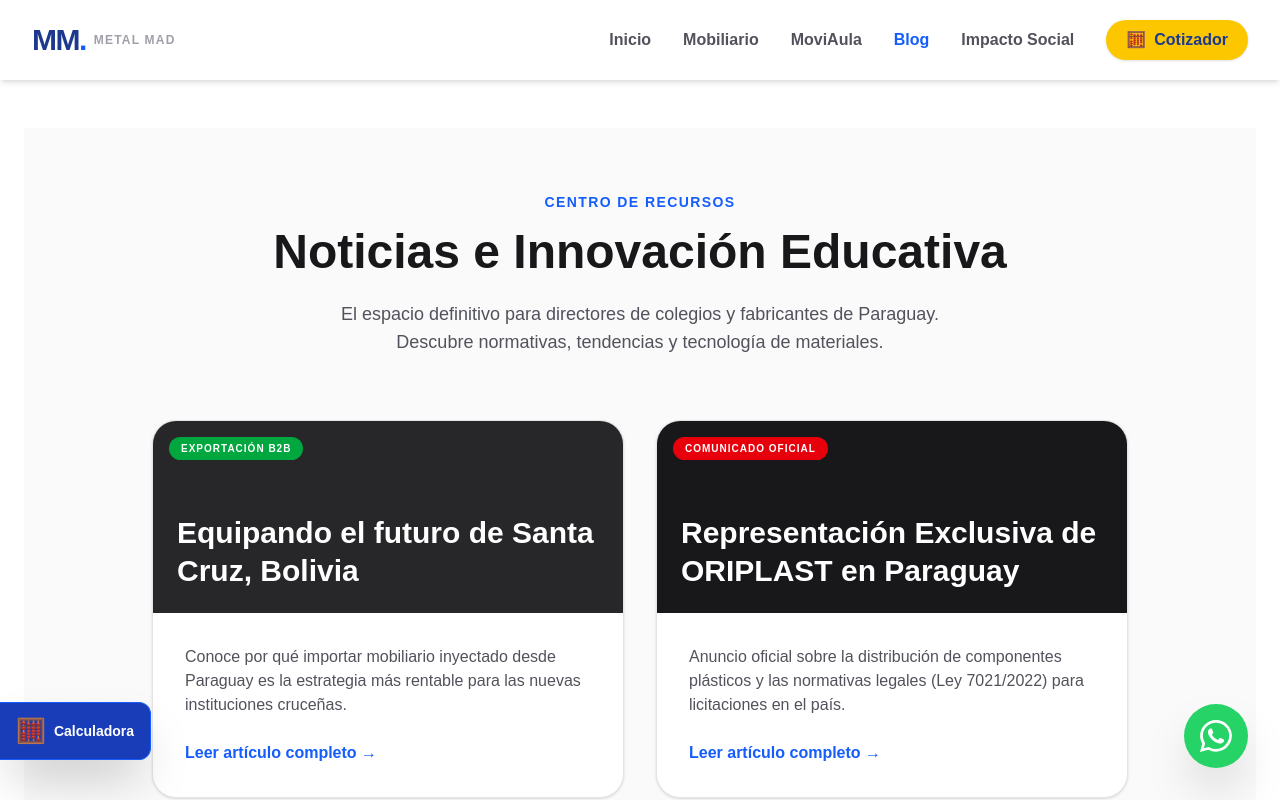
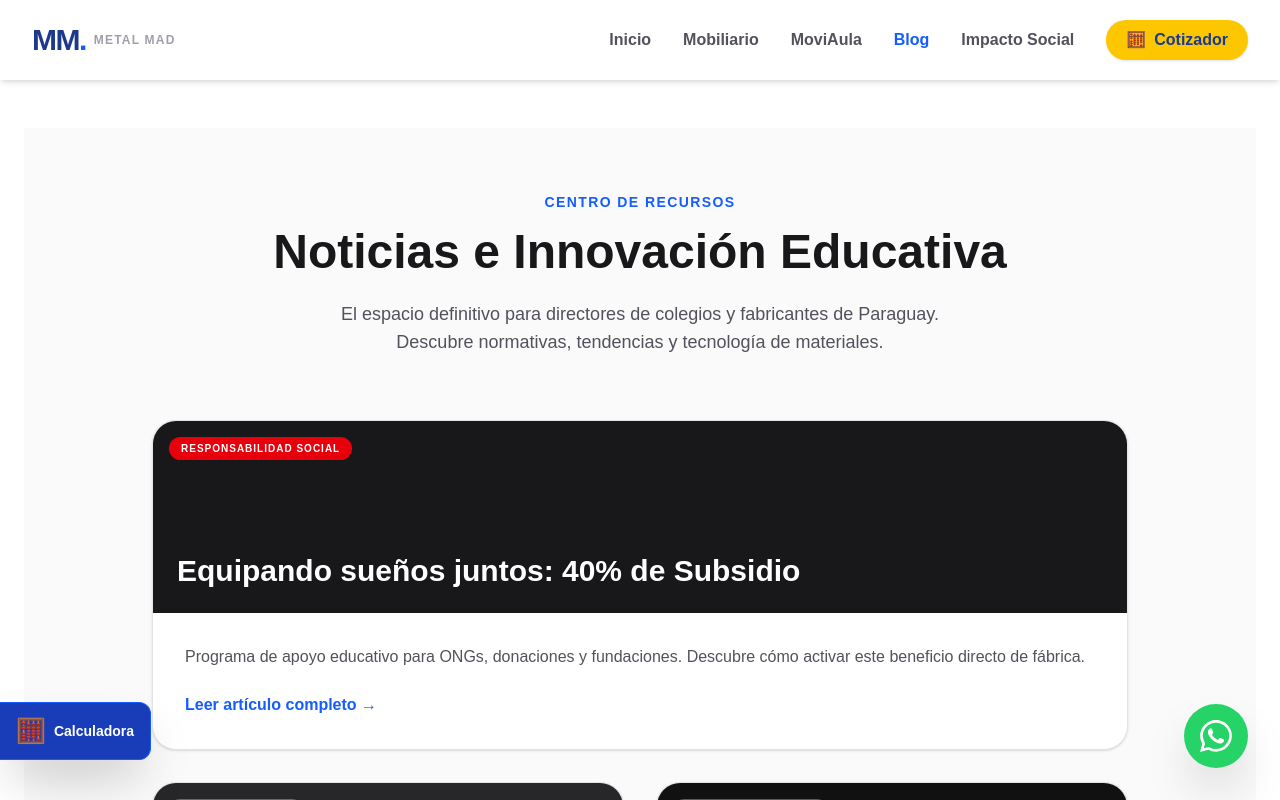
Before and after one commit to oscaramarilla/metal-mad-web, a Next.js app: page /blog in a window 1280 px wide. Shown: the top 800 px of the page. Built offline with nearby package versions, Linux system fonts and the light colour scheme.

Commit message:
Agregada tarjeta de Impacto Social al Blog

```diff
--- a/app/blog/page.tsx
+++ b/app/blog/page.tsx
@@ -8,6 +8,17 @@ export const metadata: Metadata = {
 
 const blogPosts = [
   {
+    href: "/impacto-social", // <-- Enlace inteligente directo a tu página solidaria
+    slug: "impacto-social",
+    tag: "Responsabilidad Social",
+    tagColor: "bg-red-600 text-white",
+    bgColor: "bg-zinc-900",
+    title: "Equipando sueños juntos: 40% de Subsidio",
+    description: "Programa de apoyo educativo para ONGs, donaciones y fundaciones. Descubre cómo activar este beneficio directo de fábrica.",
+    size: "grande" // Ocupa 2 columnas para que destaque al principio
+  },
+  {
+    href: "/blog/santa-cruz-bolivia",
     slug: "santa-cruz-bolivia",
     tag: "Exportación B2B",
     tagColor: "bg-green-600 text-white",
@@ -17,15 +28,17 @@ const blogPosts = [
     size: "normal"
   },
   {
+    href: "/blog/comunicado-oriplast",
     slug: "comunicado-oriplast",
     tag: "Comunicado Oficial",
-    tagColor: "bg-red-600 text-white",
-    bgColor: "bg-zinc-900",
+    tagColor: "bg-blue-600 text-white",
+    bgColor: "bg-[#111111]",
     title: "Representación Exclusiva de ORIPLAST en Paraguay",
     description: "Anuncio oficial sobre la distribución de componentes plásticos y las normativas legales (Ley 7021/2022) para licitaciones en el país.",
     size: "normal"
   },
   {
+    href: "/blog/adios-madera",
     slug: "adios-madera",
     tag: "Tecnología de Aula",
     tagColor: "bg-yellow-400 text-blue-900",
@@ -35,15 +48,17 @@ const blogPosts = [
     size: "normal"
   },
   {
+    href: "/blog/guia-licitadores",
     slug: "guia-licitadores",
     tag: "DNCP y Licitaciones",
     tagColor: "bg-yellow-400 text-zinc-900",
-    bgColor: "bg-[#111111]",
+    bgColor: "bg-zinc-800",
     title: "Guía para Licitadores: Evita el rechazo de tu oferta",
     description: "Conoce por qué las normativas de propiedad intelectual de la nueva Ley de Contrataciones son el principal filtro para proveedores del Estado y cómo asegurar tu adjudicación.",
-    size: "grande"
+    size: "normal"
   },
   {
+    href: "/blog/inversion-vs-gasto",
     slug: "inversion-vs-gasto",
     tag: "Finanzas Educativas",
     tagColor: "bg-white text-green-900",
@@ -71,7 +86,7 @@ export default function BlogIndex() {
           {blogPosts.map((post) => (
             <Link
               key={post.slug}
-              href={`/blog/${post.slug}`}
+              href={post.href}
               className={`group bg-white rounded-3xl overflow-hidden shadow-sm border border-zinc-200 hover:shadow-xl transition-all duration-300 flex flex-col ${post.size === 'grande' ? 'md:col-span-2' : ''}`}
             >
               <div className={`h-48 ${post.bgColor} relative p-6 flex items-end`}>
```
